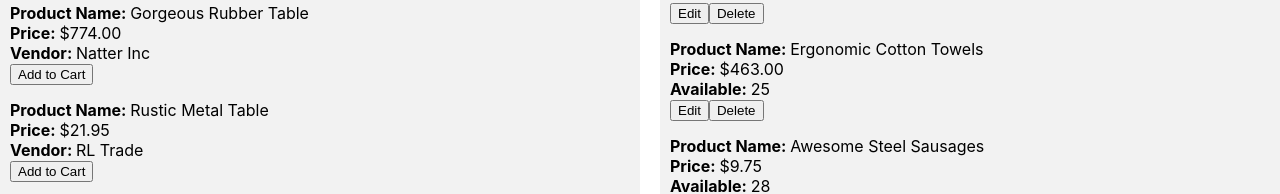
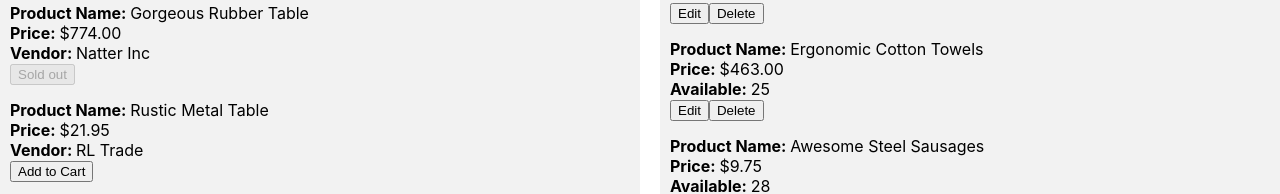
Before and after one commit to KeelerBe/redux-cart, a React (Create React App) app: page / in a window 1280 px wide. Shown: the part 163-357 px from the top of the page. Built offline with nearby package versions, Linux system fonts and the light colour scheme.

Commit message:
Disable button on 0 available (Sold out)

```diff
--- a/src/api/products.json
+++ b/src/api/products.json
@@ -3,7 +3,7 @@
 		"productId": "edf249c9-8e0a-4c16-969d-b1462a405841",
 		"productName": "Practical Steel Chair",
 		"price": 20950,
-		"available": 18,
+		"available": 1,
 		"status": "active",
 		"userId": "efdc1e4e-45ed-41e3-8581-323cdc721c67"
 	},
@@ -11,7 +11,7 @@
 		"productId": "9270f2b0-0441-4c84-8ec5-abda976936c9",
 		"productName": "Gorgeous Rubber Table",
 		"price": 77400,
-		"available": 8,
+		"available": 0,
 		"status": "active",
 		"userId": "efdc1e4e-45ed-41e3-8581-323cdc721c67"
 	},
--- a/src/components/ProductItem.js
+++ b/src/components/ProductItem.js
@@ -2,11 +2,15 @@ import React from 'react'
 import PropTypes from 'prop-types'
 // import Product from './Product'
 
-const ProductItem = ({ product, actions }) => (
+const ProductItem = ({ product, actions, disabled }) => (
 	<div id="product-item">
 		{product}
 		{actions.map((action) => (
-			<button key={action.label} onClick={action.onClick}>
+			<button
+				key={action.label}
+				onClick={action.onClick}
+				disabled={action.disabled}
+			>
 				{action.label}
 			</button>
 		))}
@@ -18,7 +22,8 @@ ProductItem.propTypes = {
 	actions: PropTypes.arrayOf(
 		PropTypes.shape({
 			label: PropTypes.string.isRequired
-			// onclick: PropTypes.func.isRequired
+			// onclick: PropTypes.func.isRequired,
+			// disabled: PropTypes.bool
 		})
 	)
 }
--- a/src/containers/ProductsContainer.js
+++ b/src/containers/ProductsContainer.js
@@ -24,8 +24,9 @@ const ProductsContainer = ({ userName, products, addToCart }) => (
 					}
 					actions={[
 						{
-							label: 'Add to Cart',
-							onClick: () => addToCart(product.productId)
+							label: product.available < 1 ? 'Sold out' : 'Add to Cart',
+							onClick: () => addToCart(product.productId),
+							disabled: !!product.available < 1
 						}
 					]}
 				/>
--- a/src/reducers/cart.js
+++ b/src/reducers/cart.js
@@ -19,8 +19,7 @@ const allIds = produce((draft, action) => {
 			draft.push(action.productId)
 			return
 		case REMOVE_FROM_CART:
-			draft.filter((id) => id !== action.productId)
-			return
+			return draft.filter((id) => id !== action.productId)
 		default:
 			return draft
 	}
--- a/src/reducers/products.js
+++ b/src/reducers/products.js
@@ -23,7 +23,9 @@ const byId = produce((draft, action) => {
 			return action.products
 		default:
 			const { productId } = action
-			if (productId) draft[productId] = product(draft[productId], action)
+			if (productId) {
+				draft[productId] = product(draft[productId], action)
+			}
 			return draft
 	}
 }, INITIAL_STATE.byId)
@@ -31,7 +33,7 @@ const byId = produce((draft, action) => {
 const visibleIds = produce((draft, action) => {
 	switch (action.type) {
 		case RECEIVE_PRODUCTS:
-			Object.keys(action.products).map((id) => draft.push(id))
+			Object.keys(action.products).forEach((id) => draft.push(id))
 			return
 		default:
 			return draft
```
